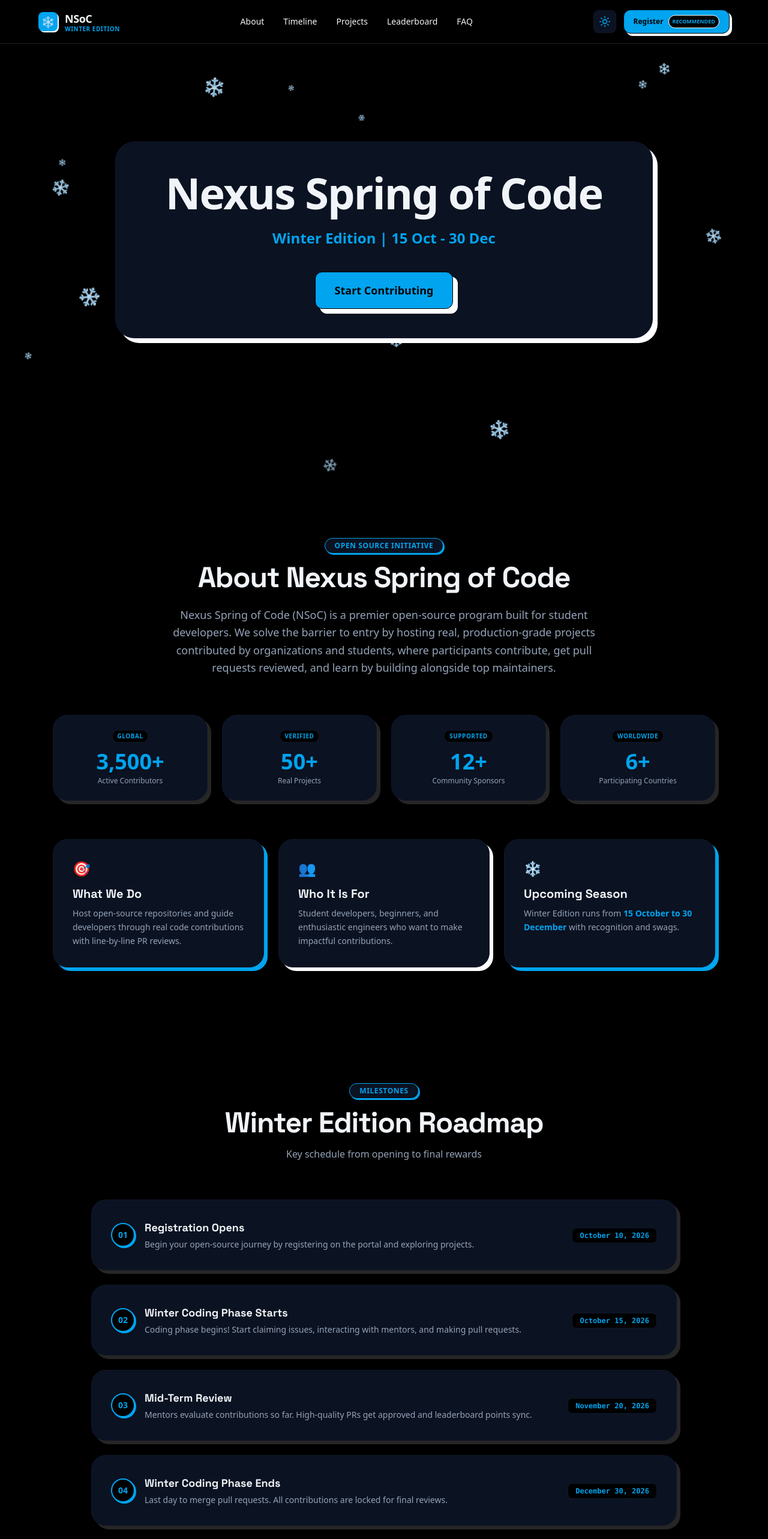
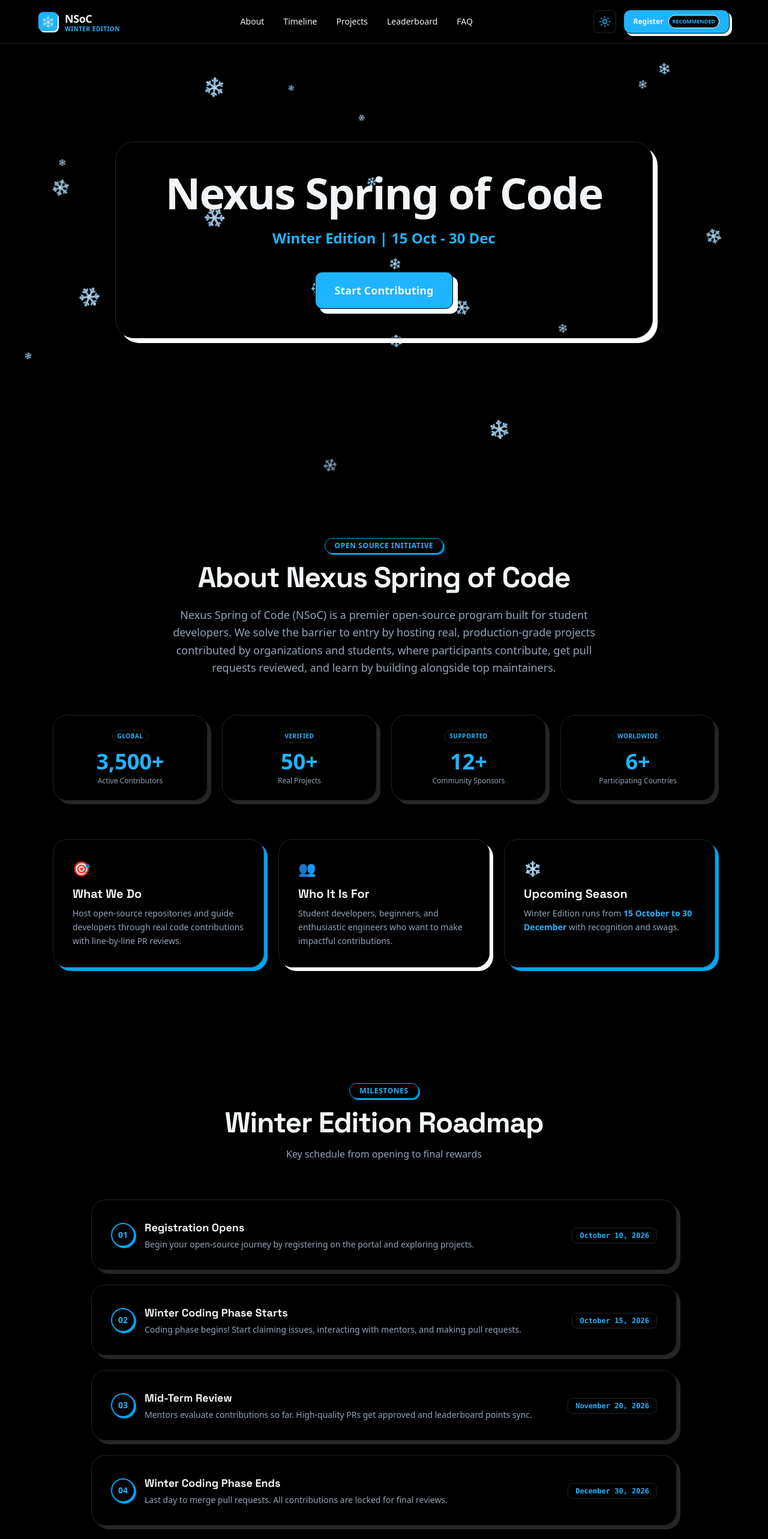
Before and after one commit to Puneet04-tech/nsoc-winter-edition, a Next.js app: page / in a window 1280 px wide. Shown: the top 2566 px of the page at 60% size. Built offline with nearby package versions, Linux system fonts and the light colour scheme.

Commit message:
refactor: replace hardcoded hex with semantic Tailwind classes for light/dark theme support

```diff
--- a/src/components/About.tsx
+++ b/src/components/About.tsx
@@ -5,10 +5,10 @@ export const About = () => {
   return (
     <section id="about" className="py-24 px-6 max-w-6xl mx-auto">
       <div className="text-center mb-16">
-        <span className="inline-block px-4 py-1 text-xs font-bold uppercase tracking-wider text-[#00a4ef] bg-[#0b1221] border border-[#00a4ef] rounded-full shadow-[2px_2px_0px_0px_#00a4ef] mb-4">
+        <span className="inline-block px-4 py-1 text-xs font-bold uppercase tracking-wider text-primary bg-card border border-[#00a4ef] rounded-full shadow-[2px_2px_0px_0px_#00a4ef] mb-4">
           Open Source Initiative
         </span>
-        <h2 className="text-4xl md:text-5xl font-bold tracking-tight text-[#f0f4f8] mb-6">
+        <h2 className="text-4xl md:text-5xl font-bold tracking-tight text-foreground mb-6">
           About Nexus Spring of Code
         </h2>
         <p className="text-lg text-[#94a3b8] max-w-3xl mx-auto leading-relaxed">
@@ -27,12 +27,12 @@ export const About = () => {
         ].map((stat, i) => (
           <div
             key={i}
-            className="bg-[#0b1221] p-6 rounded-[24px] border border-[#0f172a] shadow-[6px_6px_0px_0px_rgba(255,255,255,0.15)] flex flex-col items-center text-center hover:translate-y-[-2px] transition-transform"
+            className="bg-card p-6 rounded-[24px] border border-border shadow-[6px_6px_0px_0px_rgba(255,255,255,0.15)] flex flex-col items-center text-center hover:translate-y-[-2px] transition-transform"
           >
-            <span className="text-[10px] font-bold uppercase tracking-wider px-2 py-0.5 bg-[#000000] text-[#00a4ef] rounded-full border border-[#0f172a] mb-3">
+            <span className="text-[10px] font-bold uppercase tracking-wider px-2 py-0.5 bg-background text-primary rounded-full border border-border mb-3">
               {stat.badge}
             </span>
-            <div className="text-3xl md:text-4xl font-extrabold text-[#00a4ef] mb-1">
+            <div className="text-3xl md:text-4xl font-extrabold text-primary mb-1">
               {stat.value}
             </div>
             <div className="text-xs font-medium text-[#94a3b8]">{stat.label}</div>
@@ -41,27 +41,27 @@ export const About = () => {
       </div>
 
       <div className="grid grid-cols-1 md:grid-cols-3 gap-6">
-        <div className="bg-[#0b1221] p-8 rounded-[24px] border border-[#0f172a] shadow-[6px_6px_0px_0px_#00a4ef]">
+        <div className="bg-card p-8 rounded-[24px] border border-border shadow-[6px_6px_0px_0px_#00a4ef]">
           <div className="text-2xl mb-3">🎯</div>
-          <h3 className="text-xl font-bold text-[#f0f4f8] mb-2">What We Do</h3>
+          <h3 className="text-xl font-bold text-foreground mb-2">What We Do</h3>
           <p className="text-sm text-[#94a3b8] leading-relaxed">
             Host open-source repositories and guide developers through real code contributions with line-by-line PR reviews.
           </p>
         </div>
 
-        <div className="bg-[#0b1221] p-8 rounded-[24px] border border-[#0f172a] shadow-[6px_6px_0px_0px_white]">
+        <div className="bg-card p-8 rounded-[24px] border border-border shadow-[6px_6px_0px_0px_white]">
           <div className="text-2xl mb-3">👥</div>
-          <h3 className="text-xl font-bold text-[#f0f4f8] mb-2">Who It Is For</h3>
+          <h3 className="text-xl font-bold text-foreground mb-2">Who It Is For</h3>
           <p className="text-sm text-[#94a3b8] leading-relaxed">
             Student developers, beginners, and enthusiastic engineers who want to make impactful contributions.
           </p>
         </div>
 
-        <div className="bg-[#0b1221] p-8 rounded-[24px] border border-[#0f172a] shadow-[6px_6px_0px_0px_#00a4ef]">
+        <div className="bg-card p-8 rounded-[24px] border border-border shadow-[6px_6px_0px_0px_#00a4ef]">
           <div className="text-2xl mb-3">❄️</div>
-          <h3 className="text-xl font-bold text-[#f0f4f8] mb-2">Upcoming Season</h3>
+          <h3 className="text-xl font-bold text-foreground mb-2">Upcoming Season</h3>
           <p className="text-sm text-[#94a3b8] leading-relaxed">
-            Winter Edition runs from <span className="text-[#00a4ef] font-semibold">15 October to 30 December</span> with recognition and swags.
+            Winter Edition runs from <span className="text-primary font-semibold">15 October to 30 December</span> with recognition and swags.
           </p>
         </div>
       </div>
--- a/src/components/Hero.tsx
+++ b/src/components/Hero.tsx
@@ -3,20 +3,20 @@ import { Snowflake } from './Snowflake';
 
 export const Hero = () => {
   return (
-    <section className="relative h-screen flex flex-col items-center justify-center text-center bg-[#000000]">
+    <section className="relative h-screen flex flex-col items-center justify-center text-center bg-background">
       <div className="absolute inset-0 z-0">
         {[...Array(20)].map((_, i) => <Snowflake key={i} />)}
       </div>
 
       {/* Recommended style border/shadow wrapper */}
-      <div className="z-10 bg-[#0b1221] border border-[#0f172a] shadow-[8px_8px_0px_0px_rgb(255,255,255)] p-12 rounded-[32px] mx-6 max-w-4xl w-full flex flex-col items-center">
-        <h1 className="text-5xl md:text-7xl font-bold text-[#f0f4f8] font-sans tracking-tight">
+      <div className="z-10 bg-card border border-border shadow-[8px_8px_0px_0px_rgb(255,255,255)] p-12 rounded-[32px] mx-6 max-w-4xl w-full flex flex-col items-center">
+        <h1 className="text-5xl md:text-7xl font-bold text-foreground font-sans tracking-tight">
           Nexus Spring of Code
         </h1>
-        <p className="text-xl md:text-2xl mt-6 text-[#00a4ef] font-semibold">
+        <p className="text-xl md:text-2xl mt-6 text-primary font-semibold">
           Winter Edition | 15 Oct - 30 Dec
         </p>
-        <a href="#register" className="mt-10 bg-[#00a4ef] text-[#000000] px-8 py-4 rounded-[12px] text-lg font-bold hover:translate-y-[2px] hover:shadow-[6px_6px_0px_0px_rgb(255,255,255)] transition-all shadow-[8px_8px_0px_0px_rgb(255,255,255)] border border-[#000000]">
+        <a href="#register" className="mt-10 bg-primary text-primary-foreground px-8 py-4 rounded-[12px] text-lg font-bold hover:translate-y-[2px] hover:shadow-[6px_6px_0px_0px_rgb(255,255,255)] transition-all shadow-[8px_8px_0px_0px_rgb(255,255,255)] border border-[#000000]">
           Start Contributing
         </a>
       </div>
--- a/src/components/Navbar.tsx
+++ b/src/components/Navbar.tsx
@@ -8,31 +8,31 @@ export const Navbar = () => {
     <nav className="fixed top-0 left-0 right-0 z-50 bg-background/80 backdrop-blur-md border-b border-border px-6 py-4">
       <div className="max-w-6xl mx-auto flex items-center justify-between">
         <Link href="/" className="flex items-center gap-3">
-          <span className="w-8 h-8 rounded-lg bg-[#00a4ef] text-[#000000] font-black flex items-center justify-center text-lg shadow-[2px_2px_0px_0px_#ffffff]">
+          <span className="w-8 h-8 rounded-lg bg-primary text-primary-foreground font-black flex items-center justify-center text-lg shadow-[2px_2px_0px_0px_#ffffff]">
             ❄
           </span>
           <div className="flex flex-col">
             <span className="font-extrabold text-lg tracking-tight text-foreground">NSoC</span>
-            <span className="text-[10px] text-[#00a4ef] uppercase tracking-wider font-semibold -mt-1">
+            <span className="text-[10px] text-primary uppercase tracking-wider font-semibold -mt-1">
               Winter Edition
             </span>
           </div>
         </Link>
 
         <div className="hidden md:flex items-center gap-8 text-sm font-medium text-muted-foreground">
-          <Link href="#about" className="hover:text-[#00a4ef] transition-colors">
+          <Link href="#about" className="hover:text-primary transition-colors">
             About
           </Link>
-          <Link href="#timeline" className="hover:text-[#00a4ef] transition-colors">
+          <Link href="#timeline" className="hover:text-primary transition-colors">
             Timeline
           </Link>
-          <Link href="#projects" className="hover:text-[#00a4ef] transition-colors">
+          <Link href="#projects" className="hover:text-primary transition-colors">
             Projects
           </Link>
-          <Link href="#leaderboard" className="hover:text-[#00a4ef] transition-colors">
+          <Link href="#leaderboard" className="hover:text-primary transition-colors">
             Leaderboard
           </Link>
-          <Link href="#faq" className="hover:text-[#00a4ef] transition-colors">
+          <Link href="#faq" className="hover:text-primary transition-colors">
             FAQ
           </Link>
         </div>
@@ -41,10 +41,10 @@ export const Navbar = () => {
           <ThemeToggle />
           <Link
             href="/register"
-            className="flex items-center gap-2 bg-[#00a4ef] text-[#000000] px-4 py-2 rounded-[12px] text-xs font-bold shadow-[4px_4px_0px_0px_#ffffff] hover:translate-y-[1px] hover:shadow-[2px_2px_0px_0px_#ffffff] transition-all border border-[#000000]"
+            className="flex items-center gap-2 bg-primary text-primary-foreground px-4 py-2 rounded-[12px] text-xs font-bold shadow-[4px_4px_0px_0px_#ffffff] hover:translate-y-[1px] hover:shadow-[2px_2px_0px_0px_#ffffff] transition-all border border-[#000000]"
           >
             <span>Register</span>
-            <span className="text-[9px] uppercase px-1.5 py-0.5 bg-[#000000] text-[#00a4ef] rounded-full border border-white">
+            <span className="text-[9px] uppercase px-1.5 py-0.5 bg-background text-primary rounded-full border border-white">
               Recommended
             </span>
           </Link>
--- a/src/components/ThemeToggle.tsx
+++ b/src/components/ThemeToggle.tsx
@@ -14,7 +14,7 @@ export const ThemeToggle = () => {
   return (
     <button
       onClick={() => setTheme(theme === 'dark' ? 'light' : 'dark')}
-      className="p-2 rounded-lg bg-[#0b1221] text-[#00a4ef] border border-[#0f172a] hover:border-[#00a4ef] transition-colors"
+      className="p-2 rounded-lg bg-card text-primary border border-border hover:border-[#00a4ef] transition-colors"
       aria-label="Toggle theme"
     >
       {theme === 'dark' ? <Sun size={20} /> : <Moon size={20} />}
--- a/src/components/Timeline.tsx
+++ b/src/components/Timeline.tsx
@@ -5,10 +5,10 @@ export const Timeline = () => {
   return (
     <section id="timeline" className="py-24 px-6 max-w-5xl mx-auto">
       <div className="text-center mb-16">
-        <span className="inline-block px-4 py-1 text-xs font-bold uppercase tracking-wider text-[#00a4ef] bg-[#0b1221] border border-[#00a4ef] rounded-full shadow-[2px_2px_0px_0px_#00a4ef] mb-4">
+        <span className="inline-block px-4 py-1 text-xs font-bold uppercase tracking-wider text-primary bg-card border border-[#00a4ef] rounded-full shadow-[2px_2px_0px_0px_#00a4ef] mb-4">
           Milestones
         </span>
-        <h2 className="text-4xl md:text-5xl font-bold tracking-tight text-[#f0f4f8] mb-4">
+        <h2 className="text-4xl md:text-5xl font-bold tracking-tight text-foreground mb-4">
           Winter Edition Roadmap
         </h2>
         <p className="text-[#94a3b8] text-base">Key schedule from opening to final rewards</p>
@@ -18,19 +18,19 @@ export const Timeline = () => {
         {timelineEvents.map((event, i) => (
           <div
             key={event.id}
-            className="bg-[#0b1221] border border-[#0f172a] rounded-[24px] p-6 md:p-8 shadow-[6px_6px_0px_0px_rgba(255,255,255,0.15)] flex flex-col md:flex-row gap-6 items-start md:items-center justify-between hover:border-[#00a4ef] transition-colors"
+            className="bg-card border border-border rounded-[24px] p-6 md:p-8 shadow-[6px_6px_0px_0px_rgba(255,255,255,0.15)] flex flex-col md:flex-row gap-6 items-start md:items-center justify-between hover:border-[#00a4ef] transition-colors"
           >
             <div className="flex items-center gap-4">
-              <span className="w-10 h-10 rounded-full bg-[#000000] border-2 border-[#00a4ef] flex items-center justify-center font-bold text-sm text-[#00a4ef] shadow-[2px_2px_0px_0px_#00a4ef]">
+              <span className="w-10 h-10 rounded-full bg-background border-2 border-[#00a4ef] flex items-center justify-center font-bold text-sm text-primary shadow-[2px_2px_0px_0px_#00a4ef]">
                 0{i + 1}
               </span>
               <div>
-                <h3 className="text-lg font-bold text-[#f0f4f8]">{event.title}</h3>
+                <h3 className="text-lg font-bold text-foreground">{event.title}</h3>
                 <p className="text-sm text-[#94a3b8] mt-1">{event.description}</p>
               </div>
             </div>
             <div className="md:text-right flex-shrink-0">
-              <span className="inline-block px-3 py-1 bg-[#000000] text-[#00a4ef] font-mono text-xs font-bold rounded-lg border border-[#0f172a]">
+              <span className="inline-block px-3 py-1 bg-background text-primary font-mono text-xs font-bold rounded-lg border border-border">
                 {event.date}
               </span>
             </div>
```
Also changed, not shown: src/components/FAQ.tsx (+5 -5 lines), src/components/Leaderboard.tsx (+12 -12 lines), src/components/Perks.tsx (+8 -8 lines), src/components/Projects.tsx (+11 -11 lines), src/components/RegistrationForm.tsx (+7 -7 lines), src/components/Sponsors.tsx (+5 -5 lines).
